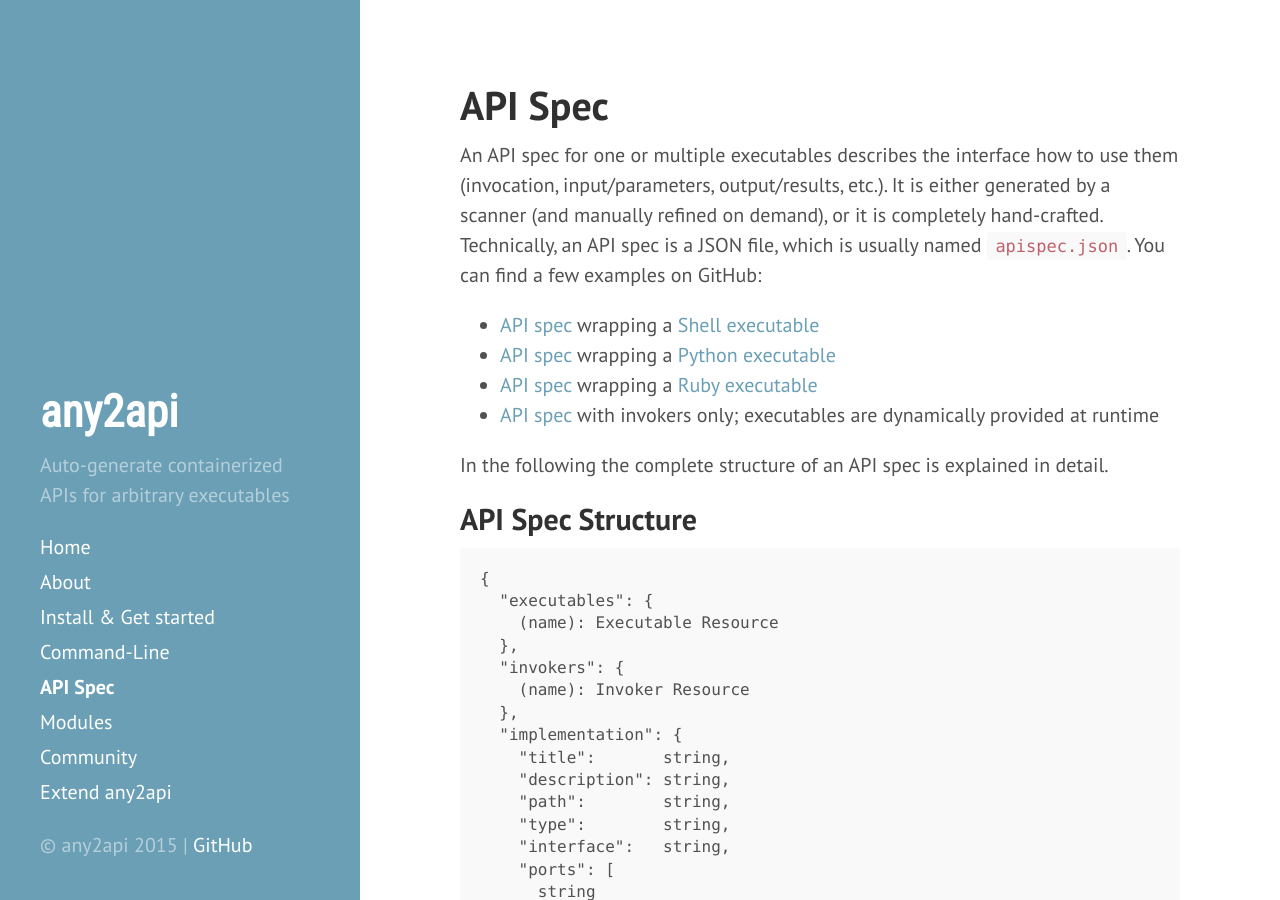
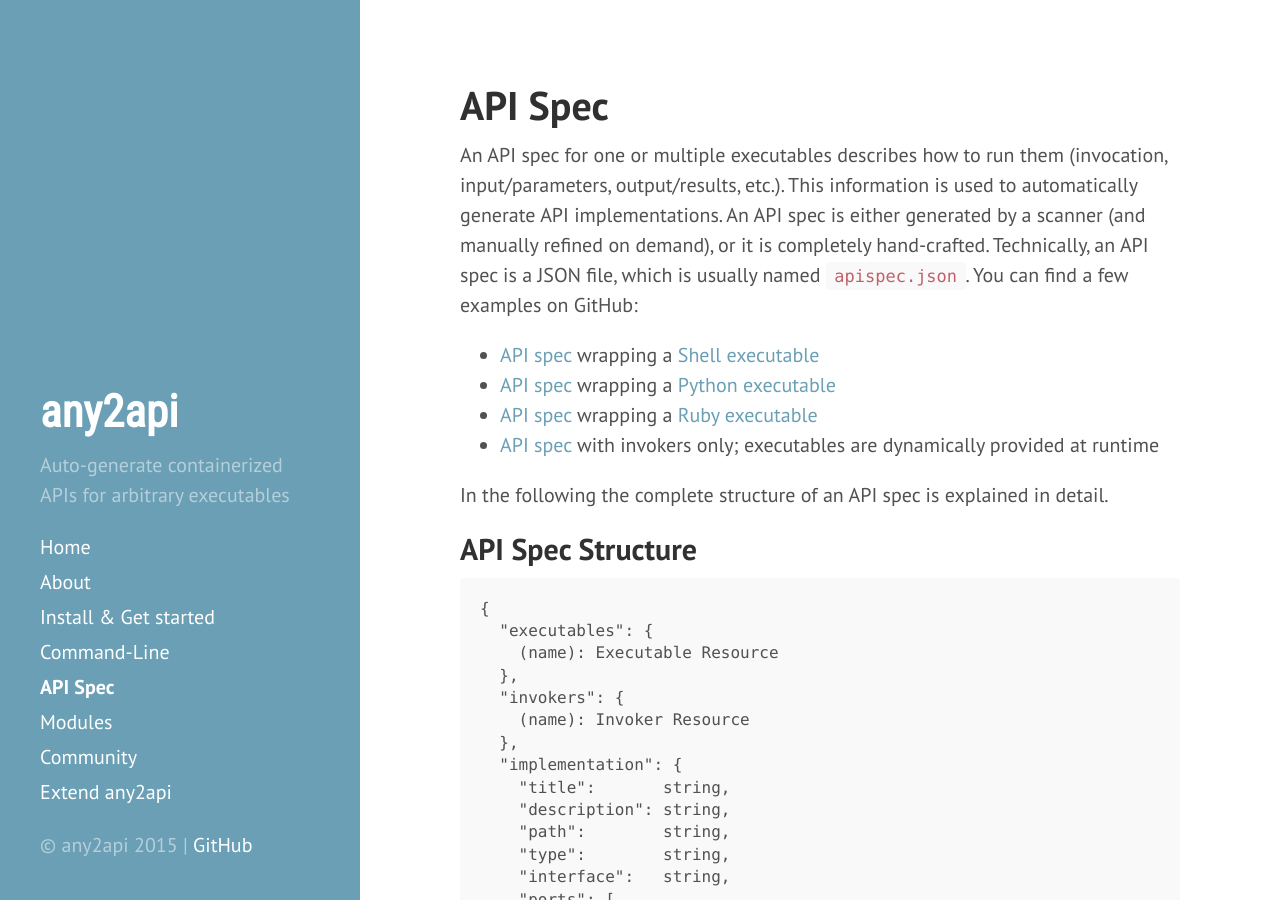
Before and after one commit to any2api/any2api.github.io, a Jekyll site: the page built from api-spec.md, in a window 1280 px wide and 900 px high. Built offline with Jekyll 4.4.1, drawn with Linux system fonts in a browser that asks for light colours; Markdown is read by kramdown in place of the engine named in the settings; some of the changed text lies outside the part shown.

Commit message:
api-spec page updated

```diff
--- a/api-spec.md
+++ b/api-spec.md
@@ -4,7 +4,7 @@ title: API Spec
 weight: 17
 ---
 
-An API spec for one or multiple executables describes the interface how to use them (invocation, input/parameters, output/results, etc.). It is either generated by a scanner (and manually refined on demand), or it is completely hand-crafted. Technically, an API spec is a JSON file, which is usually named `apispec.json`. You can find a few examples on GitHub:
+An API spec for one or multiple executables describes how to run them (invocation, input/parameters, output/results, etc.). This information is used to automatically generate API implementations. An API spec is either generated by a scanner (and manually refined on demand), or it is completely hand-crafted. Technically, an API spec is a JSON file, which is usually named `apispec.json`. You can find a few examples on GitHub:
 
 * [API spec](https://github.com/any2api/any2api-invoker-shell/blob/master/test/smoketest/apispec.json) wrapping a [Shell executable](https://github.com/any2api/any2api-invoker-shell/blob/master/test/smoketest/script.sh)
 * [API spec](https://github.com/any2api/any2api-invoker-python/blob/master/test/smoketest/apispec.json) wrapping a [Python executable](https://github.com/any2api/any2api-invoker-python/blob/master/test/smoketest/script.py)
```
Also changed, not shown: other parts of api-spec.md (+1 -1 lines).
